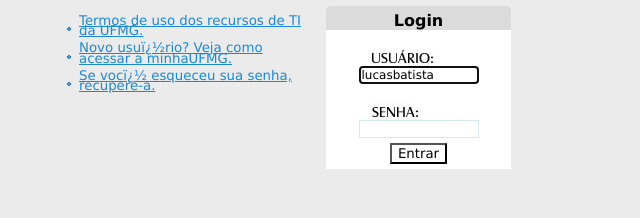
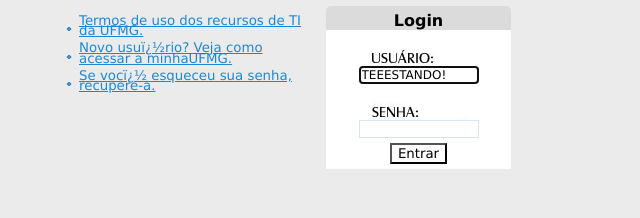
Before and after one commit to Lucasbatistasilveira/atendimentovirtual, a plain HTML site: page SSO - minhaUFMG.html in a window 1280 px wide. Shown: the part 289-507 px from the top of the page, 331-971 px from the left. Drawn offline with Linux system fonts and the light colour scheme; files whose address does not match are found by name.

Commit message:
Primeira alteração, apenas de teste

```diff
--- a/SSO - minhaUFMG.html
+++ b/SSO - minhaUFMG.html
@@ -42,7 +42,7 @@
 						</label>
 					</p>
 					<p>
-						<input name="j_username" id="j_username" size="14" maxlength="50" class="box_login_field" autocapitalize="off" value="lucasbatista"
+						<input name="j_username" id="j_username" size="14" maxlength="50" class="box_login_field" autocapitalize="off" value="TEEESTANDO!"
 						 type="text">
 					</p>
 					<p>
```
